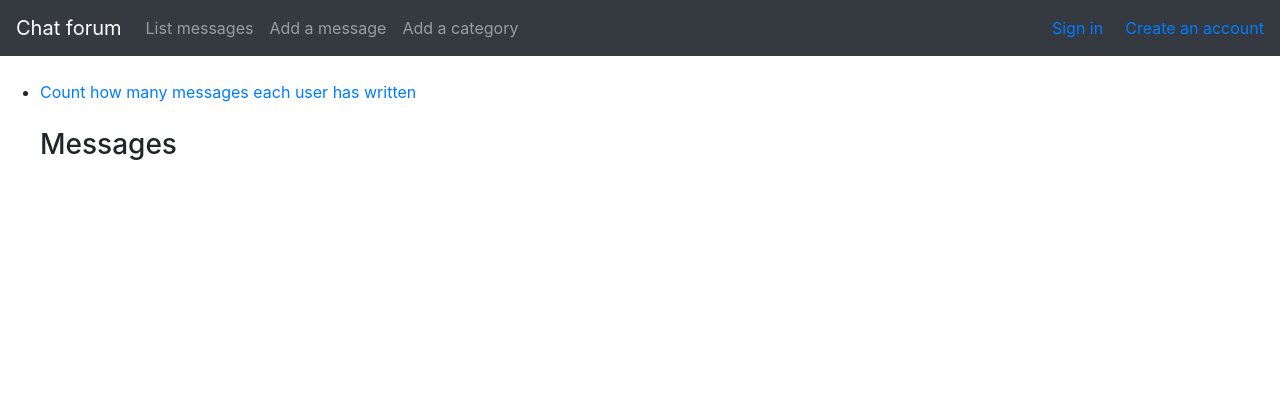
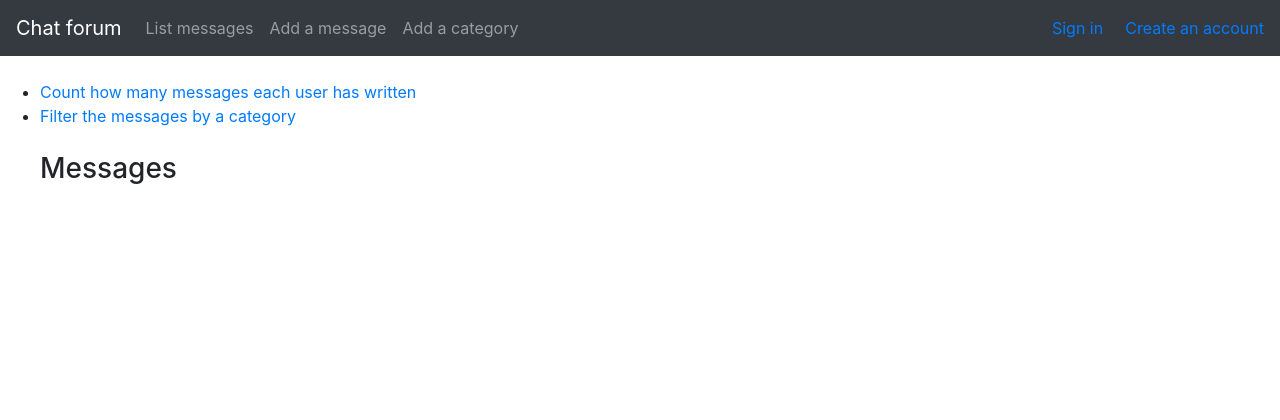
Before and after one commit to H4m5t3r/Keskustelufoorumi, a Flask app: page /messages in a window 1280 px wide. Shown: the top 420 px of the page. Run offline with Flask 2, Linux system fonts and the light colour scheme; data comes from the database, SQL or seed files in the repository; data that the repository does not hold is empty; some libraries are stand-ins or nearby versions.

Commit message:
Messages can now be filtered by their category.

```diff
--- a/application/messages/views.py
+++ b/application/messages/views.py
@@ -93,3 +93,13 @@ def messages_delete(message_id):
 @app.route('/messages/count')
 def messages_count():
     return render_template("/messages/count.html", users=User.count_messages())
+
+@app.route('/messages/filter')
+def messages_filter():
+    return render_template("/messages/filter.html", categories = Category.query.all())
+
+@app.route('/messages/filter/<category_id>')
+def messages_filter_category(category_id):
+    category = Category.query.filter_by(id = category_id).first()
+    messages = Message.query.filter_by(category_id = category.id)
+    return render_template("/messages/list.html", message = messages.order_by(Message.id.desc()), account = User.query.all())
--- a/application/templates/messages/list.html
+++ b/application/templates/messages/list.html
@@ -3,6 +3,7 @@
 {% block body %}
 <ul>
   <li><a href="{{ url_for('messages_count') }}">Count how many messages each user has written</a></li>
+  <li><a href="{{ url_for('messages_filter') }}">Filter the messages by a category</a></li>
 <br>
 <h3>Messages</h3>
     {% for message in message %}
```
Also changed, not shown: application/templates/messages/filter.html (added, +15 -0 lines), README.md.
